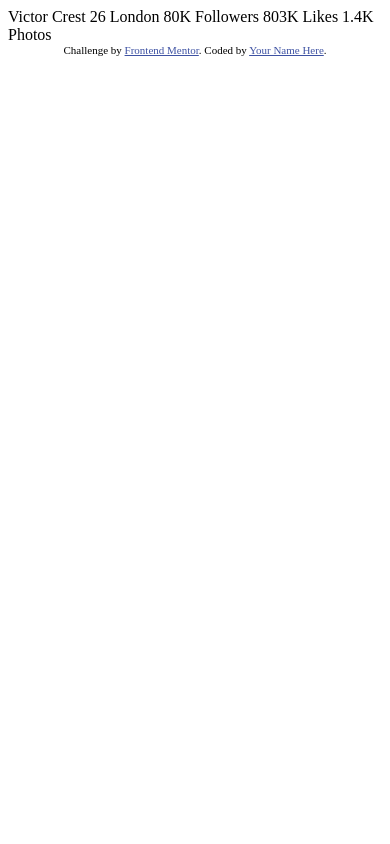
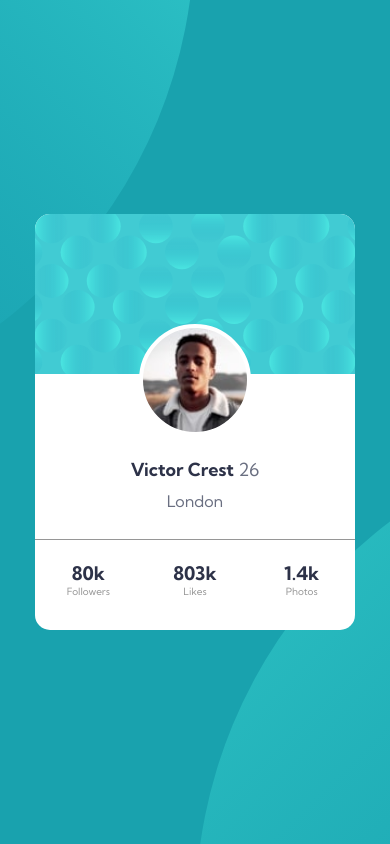
Before and after one commit to almero0922/ProfileCardComponent, a plain HTML site: page index.html in a window 390 px wide. Drawn offline with Linux system fonts and the light colour scheme.

Commit message:
Mobile version and desktop version done

```diff
--- a/index.html
+++ b/index.html
@@ -1,35 +1,56 @@
 <!DOCTYPE html>
 <html lang="en">
   <head>
-  <meta charset="UTF-8">
-  <meta name="viewport" content="width=device-width, initial-scale=1.0"> <!-- displays site properly based on user's device -->
+    <meta charset="UTF-8" />
+    <meta name="viewport" content="width=device-width, initial-scale=1.0" />
+    <!-- displays site properly based on user's device -->
 
-  <link rel="icon" type="image/png" sizes="32x32" href="./images/favicon-32x32.png">
+    <link
+      rel="icon"
+      type="image/png"
+      sizes="32x32"
+      href="./images/favicon-32x32.png"
+    />
 
     <title>Frontend Mentor | Profile card component</title>
-
+    <link rel="preconnect" href="https://fonts.googleapis.com" />
+    <link rel="preconnect" href="https://fonts.gstatic.com" crossorigin />
+    <link
+      href="https://fonts.googleapis.com/css2?family=Kumbh+Sans:wght@400;700&display=swap"
+      rel="stylesheet"
+    />
+    <link rel="stylesheet" href="style.css" />
     <!-- Feel free to remove these styles or customise in your own stylesheet 👍 -->
     <style>
-    .attribution { font-size: 11px; text-align: center; }
-    .attribution a { color: hsl(228, 45%, 44%); }
+      .attribution {
+        font-size: 11px;
+        text-align: center;
+      }
+      .attribution a {
+        color: hsl(228, 45%, 44%);
+      }
     </style>
   </head>
   <body>
-  Victor Crest
-  26
-  London
-
-  80K
-  Followers
-
-  803K
-  Likes
-
-  1.4K
-  Photos
-  <div class="attribution">
-    Challenge by <a href="https://www.frontendmentor.io?ref=challenge" target="_blank">Frontend Mentor</a>.
-    Coded by <a href="#">Your Name Here</a>.
+    <main>
+      <span class="background-left"></span>
+      <section class="container-card">
+        <span class="card-background"></span>
+        <div class="container-info">
+          <span class="profile-img"></span>
+          <h3>Victor Crest<span class="age">  26</span></h3>
+          <p>London</p>
         </div>
+        <div class="container-stats">
+          <h3>80k</h3>
+          <h3>803k</h3>
+          <h3>1.4k</h3>
+          <p>Followers</p>
+          <p>Likes</p>
+          <p>Photos</p>
+        </div>
+      </section>
+      <span class="background-right"></span>
+    </main>
   </body>
 </html>
--- /dev/null
+++ b/style.css
@@ -0,0 +1,112 @@
+:root{
+    --darkCyan: hsl(185, 75%, 39%);
+    --veryDarkDesaturatedBlue: hsl(229, 23%, 23%);
+    --darkGrayishBlue: hsl(227, 10%, 46%);
+    --darkGray: hsl(0, 0%, 59%);
+}
+*{
+    box-sizing: border-box;
+    margin: 0;
+    padding: 0;
+}
+body{
+    font-family: 'Kumbh Sans', sans-serif;
+    width: 100vw;
+    height: 100vh;
+    background-color: var(--darkCyan);
+}
+main{
+    width: 100%;
+    height: 100%;
+    display: flex;
+    flex-direction: column;
+}
+.background-left{
+    display: inline-block;
+    background-image: url('./images/bg-pattern-top.svg');
+    width: 50%;
+    height: 50%;
+    background-position: bottom right;
+}
+.background-right{
+    display: inline-block;
+    background-image: url('./images/bg-pattern-bottom.svg');
+    width: 50%;
+    height: 50%;
+    background-position: top left;
+    justify-self: flex-end;
+    align-self: flex-end;
+}
+.container-card{
+    background-color: white;
+    border-radius: 15px;
+    position: absolute;
+    width: 20rem;
+    height: 26rem;
+    left: 50%;
+    top: 50%;
+    transform: translate(-50%,-50%);
+}
+.card-background{
+    display: inline-block;
+    width: 100%;
+    height: 10rem;
+    background-image: url('./images/bg-pattern-card.svg');
+    background-position: center;
+    background-repeat: no-repeat;
+    background-size: cover;
+    border-radius: 15px 15px 0 0;
+}
+.container-info{
+    width: 100%;
+    height: auto;
+    display: flex;
+    flex-direction: column;
+    justify-content: center;
+    align-items: center;
+}
+.container-info .profile-img{
+    display: inline-block;
+    width: 7rem;
+    height: 7rem;
+    background-image: url('./images/image-victor.jpg');
+    background-repeat: no-repeat;
+    background-size: cover;
+    border-radius: 50%;
+    border: 4px solid white;
+    position: absolute;
+    top: 110px;
+}
+.container-info h3{
+    margin-top: 5rem;
+    font-size: 18px;
+    color: var(--veryDarkDesaturatedBlue);
+    margin-bottom: 0.6rem;
+}
+.container-info .age{
+    color: var(--darkGrayishBlue);
+    font-weight: 400;
+}
+.container-info p{
+    color: var(--darkGrayishBlue);
+    font-weight: 400;
+    margin-bottom: 1.8rem;
+}
+.container-stats{
+    width: 100%;
+    height: 5.6rem;
+    border-top: 1px solid var(--darkGray);
+    display: grid;
+    grid-template-columns: repeat(3, 1fr);
+    grid-auto-rows: 1fr;
+    align-items: end;
+    justify-items: center;
+}
+.container-stats h3{
+    color: var(--veryDarkDesaturatedBlue);
+}
+.container-stats p{
+    font-size: 10px;
+    align-self: start;
+    color: var(--darkGray);
+}
```
Lines whose indentation alone changed are shown as unchanged.
